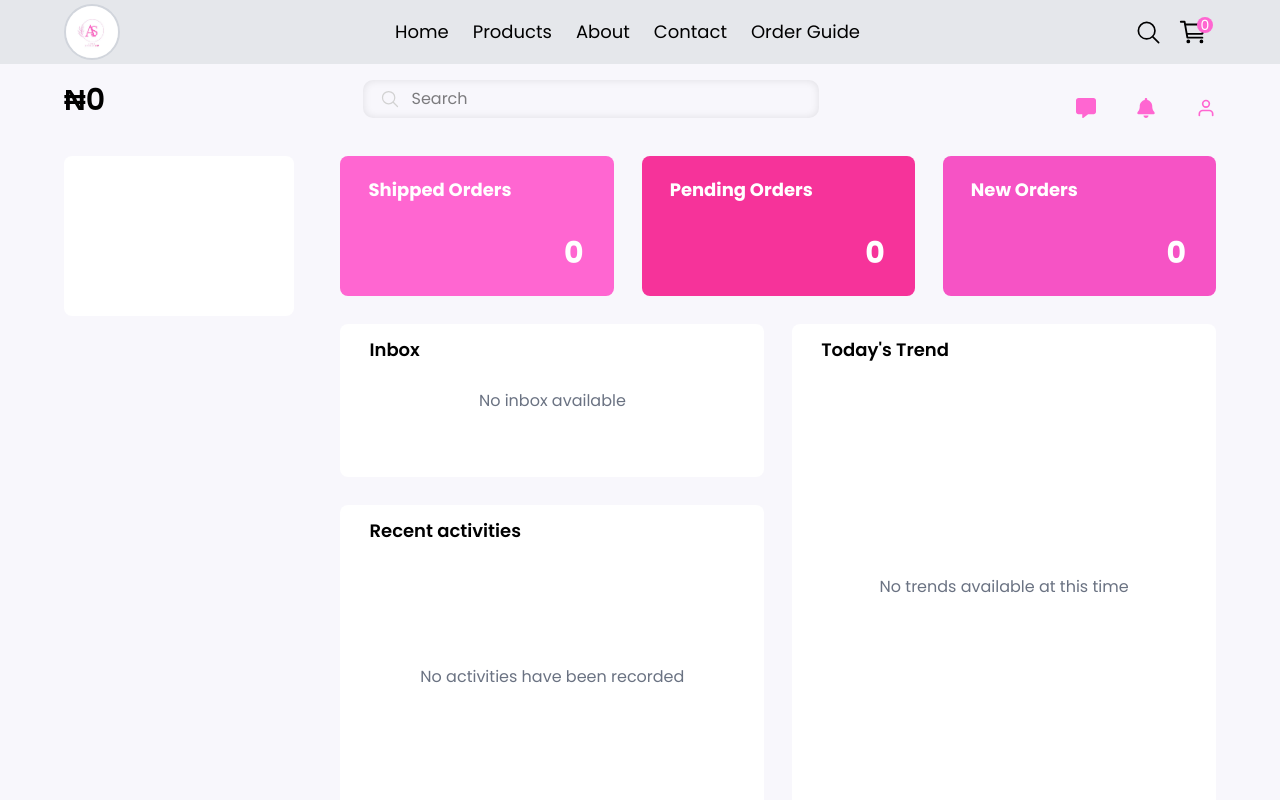
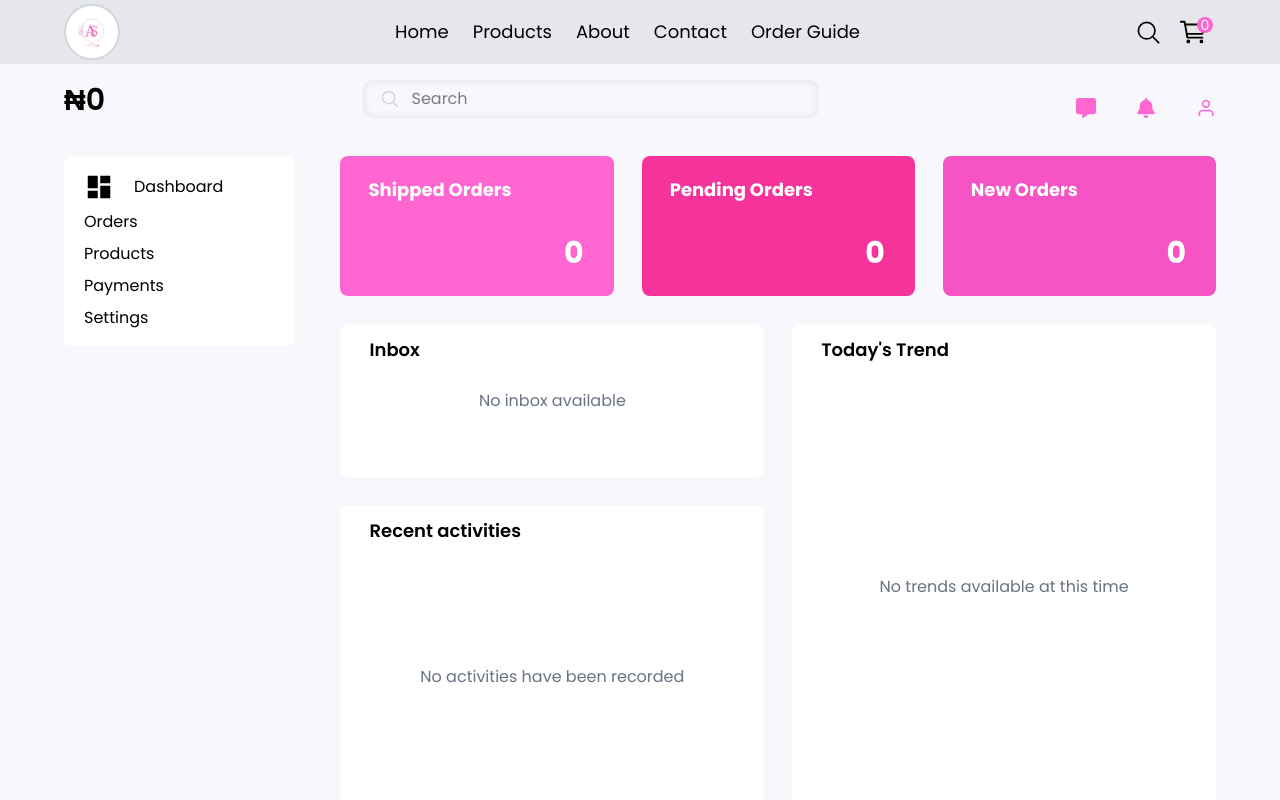
Before and after one commit to soala144/adora-sparkle, a Next.js app: page /dashboard in a window 1280 px wide. Shown: the top 800 px of the page. Built offline with nearby package versions, Linux system fonts and the light colour scheme.

Commit message:
dashboard sidebar

```diff
--- a/src/components/DashboardSidebar.tsx
+++ b/src/components/DashboardSidebar.tsx
@@ -1,9 +1,23 @@
-import React from 'react'
+"use client";
+
+import React from "react";
+import { MdDashboard } from "react-icons/md";
 
 const DashboardSidebar = () => {
   return (
-    <div className='h-40 mb-3 lg:w-[20%] md:w-[35%] bg-white rounded-lg hidden md:block'></div>
-  )
-}
+    <div className="h-fit mb-3 lg:w-[20%] py-4 pl-5 md:w-[35%] bg-white rounded-lg hidden md:block">
+      <ul className="flex flex-col gap-2">
+        <li className="flex items-center gap-5">
+          <MdDashboard size={30} />
+          <p>Dashboard</p>
+        </li>
+        <li className="flex items-center gap-5">Orders</li>
+        <li className="flex items-center gap-5">Products</li>
+        <li className="flex items-center gap-5">Payments</li>
+        <li className="flex items-center gap-5">Settings</li>
+      </ul>
+    </div>
+  );
+};
 
-export default DashboardSidebar
+export default DashboardSidebar;
```
